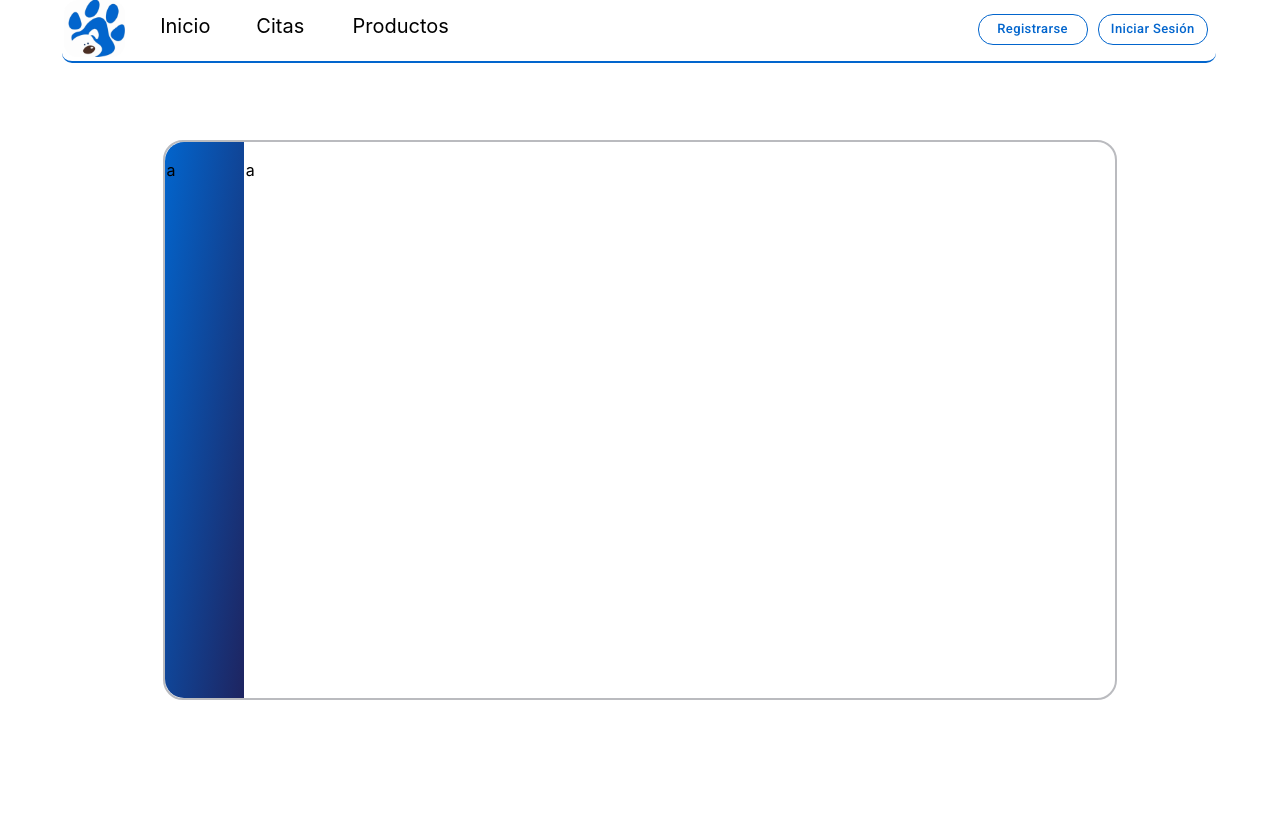
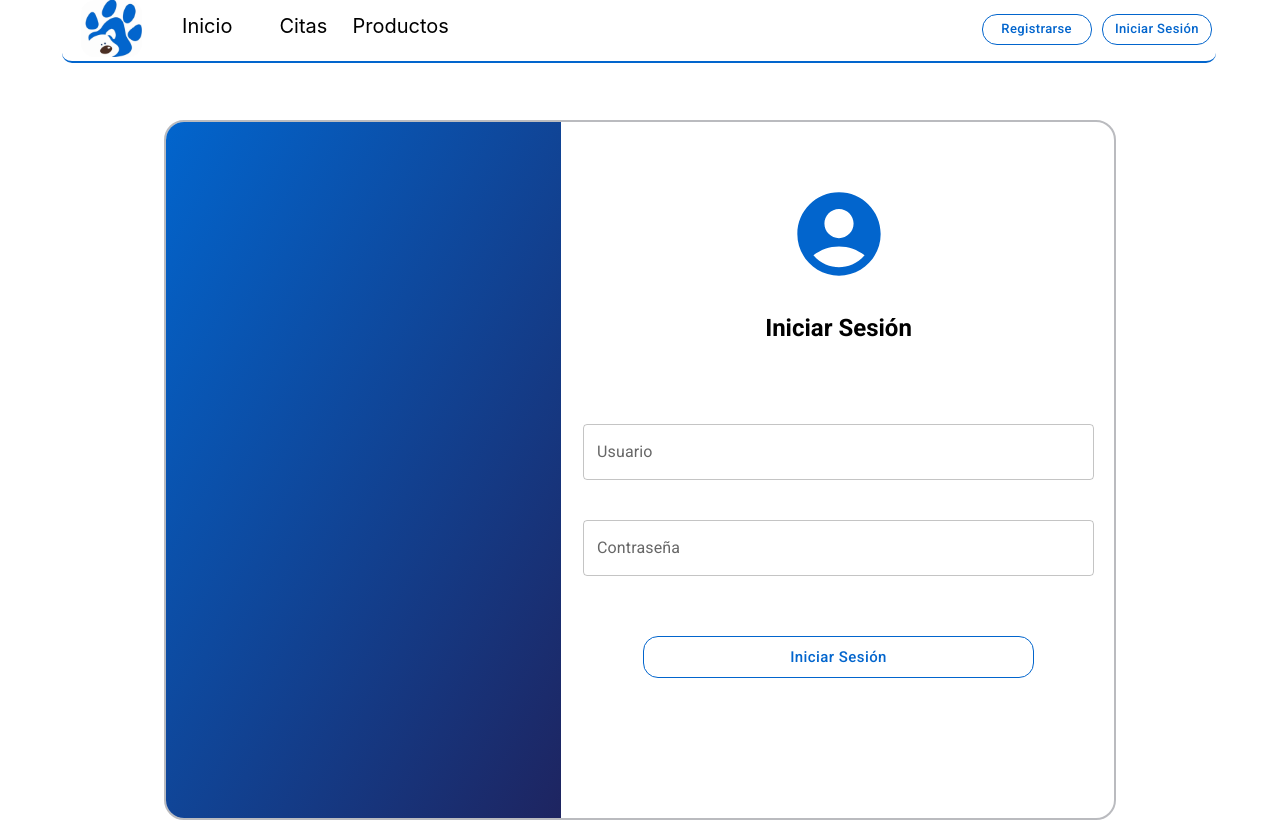
Before and after one commit to VicSan9/Little-Doggies-App, a React (Create React App) app in the folder frontend/: page /login in a window 1280 px wide. Built offline with nearby package versions, Linux system fonts and the light colour scheme.

Commit message:
Update Login.js

```diff
--- a/frontend/src/components/Login.js
+++ b/frontend/src/components/Login.js
@@ -1,4 +1,5 @@
-import { Box, Container, Grid } from "@mui/material";
+import { Button, Container, Grid, TextField, Typography } from "@mui/material";
+import AccountCircleIcon from '@mui/icons-material/AccountCircle';
 
 export default function Login() {
   return (
@@ -7,25 +8,99 @@ export default function Login() {
         spacing='2'
         direction='row'
         justifyContent='flex-start'
-                alignItems="stretch"
-                margin='140px 7.7vw 100px 7.7vw'
+        alignItems="center"
+        mt='120px'
+        mr='100px'
+        ml='100px'
         width='auto'
-                maxHeight='70vh'
-                height='75vw'
-                sx={{border:'2px solid #BABBBF', borderRadius:'20px'}}>
-              <Grid item xs='2' sm='2' lg='1' md='1' xl='5'
-                    sx={{background:'linear-gradient(to bottom right, #0265CD, #1e2460)', borderRadius:'19px 0px 0px 19px'}}>
-                  <Box width='50px' height='50px'>
-                      <p>
-                        a
-                      </p>
-                  </Box>
+        height='700px'
+        sx={{
+          overflow:'hidden',
+          border: '2px solid #BABBBF',
+          borderRadius: '20px',
+          display: { xs: 'none', sm: 'none', md: 'none', lg: 'flex' }
+        }}>
+        <Grid item xs='5' sm='5' lg='5' md='5' xl='5'
+          sx={{
+            background: 'linear-gradient(to bottom right, #0265CD, #1e2460)'
+          }}
+          height='700px'>
         </Grid>
-              <Grid item xs='2' sm='2' lg='1' md='1' xl='7'>
-                  <p>a</p>
+        <Grid item xs='7' sm='7' lg='7' md='7' xl='7'
+          height='700px'>
+          <Grid container
+            direction='column'>
+            <Typography textAlign='center'
+              mt='60px'
+              variant='h5'
+              fontWeight='bold'>
+              <AccountCircleIcon sx={{ fontSize: '100px', color: '#0265CD' }}></AccountCircleIcon>
+            </Typography>
+            <Typography textAlign='center'
+              mt='20px'
+              variant='h5'
+              fontWeight='bold'>
+              Iniciar Sesión
+            </Typography>
+            <TextField id="outlined-basic"
+              label="Usuario"
+              variant="outlined"
+              sx={{ ml: '20px', mr: '20px', mt: '80px' }} />
+            <TextField id="outlined-basic"
+              label="Contraseña"
+              variant="outlined"
+              sx={{ ml: '20px', mr: '20px', mt: '40px' }} />
+            <Button variant="outlined"
+              size='large'
+              sx={{
+                color: '#0265CD',
+                ml: '80px',
+                mr: '80px',
+                mt: '60px',
+                borderColor: '#0265CD',
+                borderRadius: '15px',
+                textTransform: 'none'
+              }}> Iniciar Sesión</Button>
           </Grid>
         </Grid>
+      </Grid>
+      {/*Sin parte azul*/}
+      <Grid container
+            sx={{display: {xl: 'none', lg: 'none'}}}
+            direction='column'>
+        <Typography textAlign='center'
+          mt='120px'
+          variant='h5'
+          fontWeight='bold'>
+          <AccountCircleIcon sx={{ fontSize: '100px', color: '#0265CD' }}></AccountCircleIcon>
+        </Typography>
+        <Typography textAlign='center'
+          mt='20px'
+          variant='h5'
+          fontWeight='bold'>
+          Iniciar Sesión
+        </Typography>
+        <TextField id="outlined-basic"
+          label="Usuario"
+          variant="outlined"
+          sx={{ ml: '20px', mr: '20px', mt: '80px' }} />
+        <TextField id="outlined-basic"
+          label="Contraseña"
+          variant="outlined"
+          sx={{ ml: '20px', mr: '20px', mt: '40px' }}
+          />
+          <Button variant="outlined"
+              size='large'
+              sx={{
+                color: '#0265CD',
+                ml: '80px',
+                mr: '80px',
+                mt: '60px',
+                borderColor: '#0265CD',
+                borderRadius: '15px',
+                textTransform: 'none'
+              }}> Iniciar Sesión</Button>
+      </Grid>
     </Container>
-
   )
 }
--- a/frontend/src/components/Navbar.js
+++ b/frontend/src/components/Navbar.js
@@ -46,7 +46,8 @@ export default function Navbar() {
                     spacing='2'
                     direction='row'
                     justifyContent='flex-start'
-                    alignItems="strech">
+                    alignItems="strech"
+                    textAlign='center'>
                     <Grid item xs='3' sm='2' lg='1' md='2' xl='1'>
                         <img src={process.env.PUBLIC_URL + "/LDLogo.png"}
                             alt="logo"
@@ -94,7 +95,7 @@ export default function Navbar() {
                         </Box>
 
                     </Grid>
-                    <Grid item xs='3' sm='2' lg='1' md='2' xl='1'
+                    <Grid item xs='4' sm='2' lg='1' md='2' xl='1'
                         sx={{
                             backgroundColor: '#ffffff',
                             '&:hover': {
@@ -117,7 +118,7 @@ export default function Navbar() {
                     <Grid item xs='0' sm='2' lg='5' md='3' xl='6'>
                     </Grid>
                     {/* Dejar de mostar botones de inicio de sesión y login */}
-                    <Grid item xs='6' sm='3' lg='3' md='4' xl='2' sx={{display: { xs: 'none', lg: 'block' }}}>
+                    <Grid item xs='1' sm='3' lg='3' md='4' xl='2' sx={{display: { xs: 'none', lg: 'block' }}}>
                         <Grid container
                             spacing='2'
                             direction='row'
```
Lines whose indentation alone changed are shown as unchanged.
